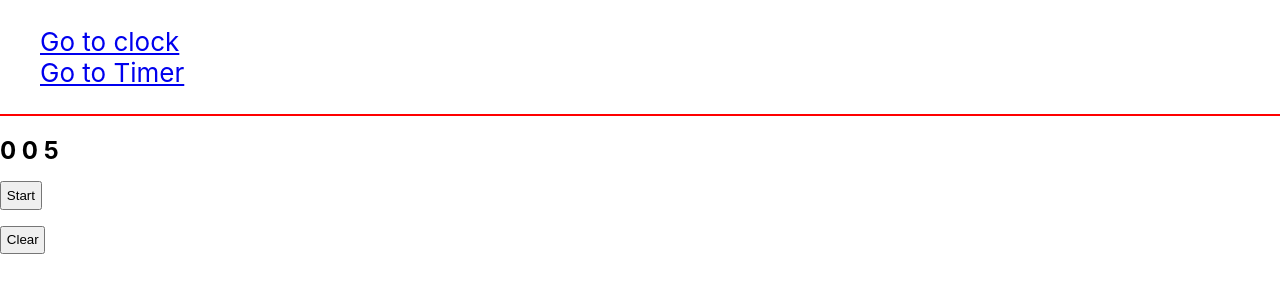
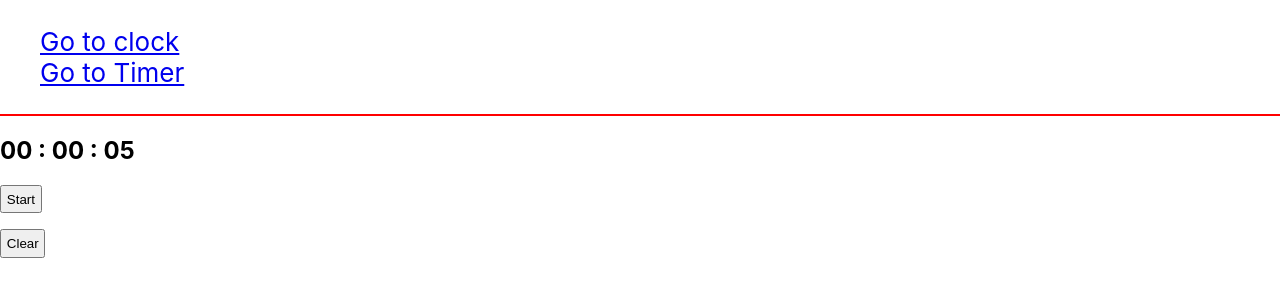
Before and after one commit to Luigi-Tramparulo/Frontend-exercise, a React (Create React App) app: page /timer in a window 1280 px wide. Shown: the top 300 px of the page. Built offline with nearby package versions, Linux system fonts and the light colour scheme.

Commit message:
feat: change the format date, create new div for button, and toggleWatch function more short

```diff
--- a/src/routes/timer.js
+++ b/src/routes/timer.js
@@ -3,7 +3,7 @@ import React from 'react'
 class Timer extends React.Component {
 	constructor(props) {
 		super(props)
-		this.tick = this.tickSecs.bind(this)
+
 		this.state = {
 			hour: 0,
 			minutes: 0,
@@ -34,21 +34,7 @@ class Timer extends React.Component {
 			}
 		})
 	}
-	toggleWatch = () => {
-		this.setState(() => {
-			if (this.state.stopped) {
-				return {
-					stopped: false,
-				}
-			} else {
-				return {
-					stopped: true
-				}
-			}
-		}
-		)
-
-	}
+	toggleWatch = () => this.setState({ stopped: !this.state.stopped})
 
 	startWatch() {
 		setInterval(this.tickSecs, 1000);
@@ -69,11 +55,8 @@ class Timer extends React.Component {
 		this.startWatch();
 	}
 
-
-
-
 	componentDidUpdate() {
-		const { secs, minutes, stopped } = this.state
+		const { hour,secs, minutes, stopped } = this.state
 		if (secs > 59) {
 
 			this.setState({ secs: 0 })
@@ -84,23 +67,32 @@ class Timer extends React.Component {
 			this.tickHour()
 		}
 
-
 	}
 
 
 
 	render() {
-		const hour = this.state.hour;
-		const minutes = this.state.minutes;
-		const secs = this.state.secs;
-		const time = hour + " " + minutes + " " + secs;
-		return <h2>
-      {time}
-			<button className="button-crono" onClick={this.toggleWatch}>Start</button>
-			<button className="button-crono" onClick={this.clearWatch}>Clear</button>
-		</h2>
+		let{secs,hour,minutes}=this.state;
+		const zero= "0";
+		if(hour<10){
+			hour=zero+hour;
+		}
+		if(secs<10){
+			secs=zero+secs;
+		}
+		if(minutes<10){
+			minutes=zero+minutes;
+		}
+		const time = `${hour} : ${minutes} : ${secs}`;
+		return (<React.Fragment>
+			<h2>{time}</h2>
+			<div>
+				<button className="button-crono" onClick={this.toggleWatch}>Start</button>
+				<button className="button-crono" onClick={this.clearWatch}>Clear</button>
+			</div>
+		</React.Fragment>
+		)
 	}
-
 }
 
 export default Timer;
```
